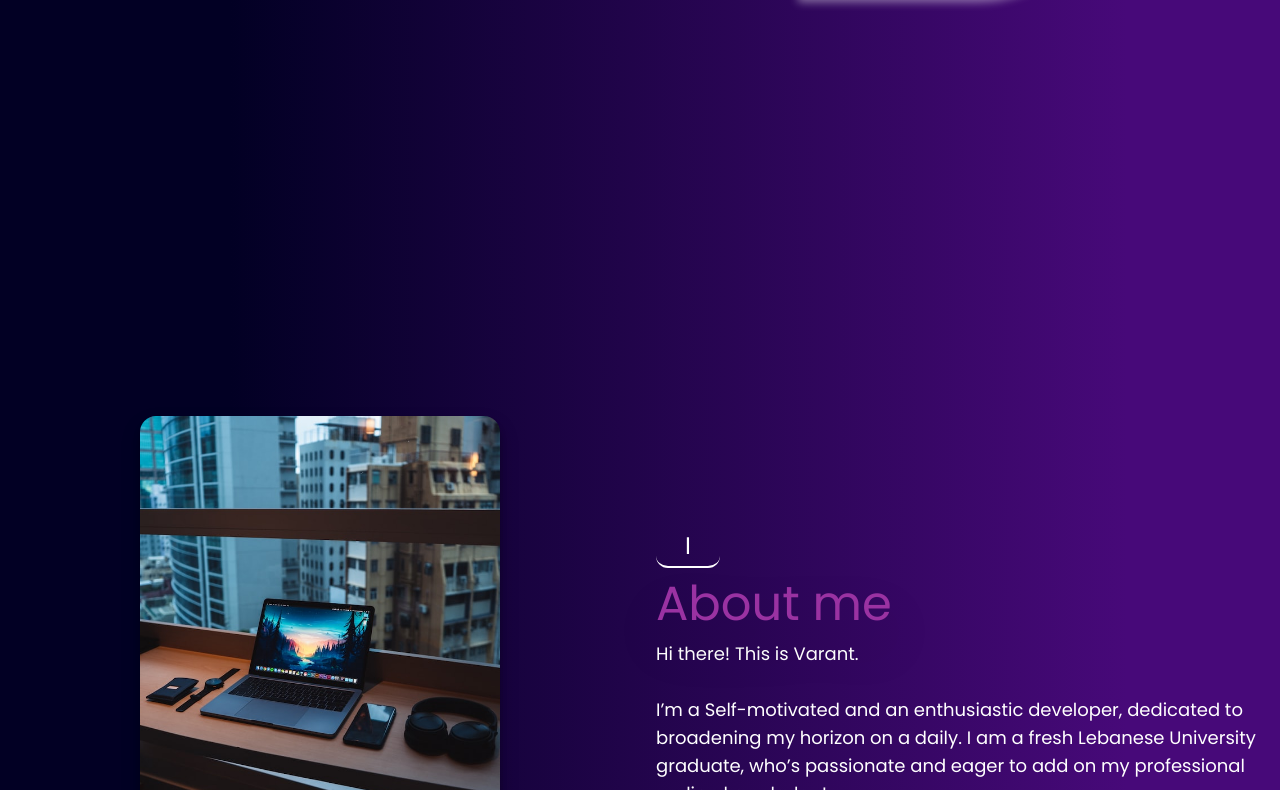
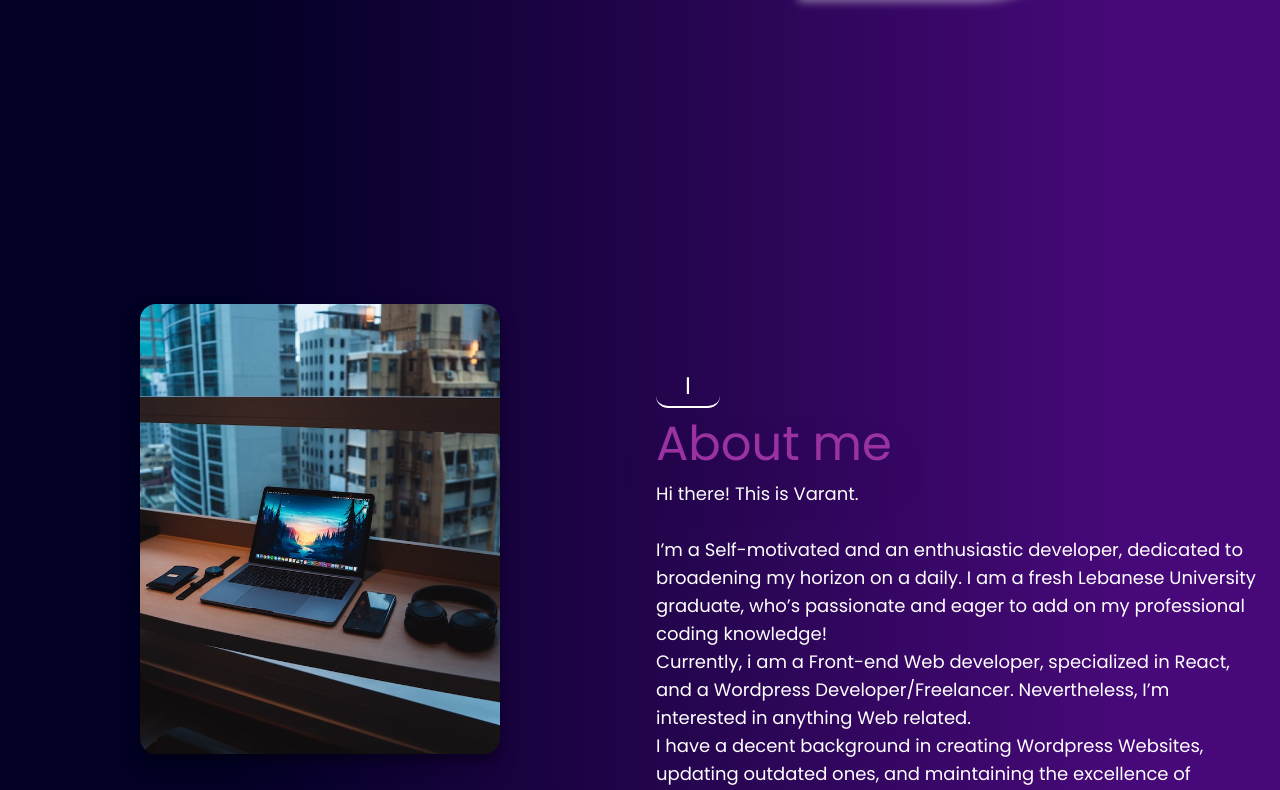
Before and after one commit to Varantt/Portfolio-website, a React (Vite) app: page / in a window 1280 px wide. Shown: the part 610-1400 px from the top of the page. Built offline with nearby package versions, Linux system fonts and the light colour scheme.

Commit message:
margin fix

```diff
--- a/src/components/About.jsx
+++ b/src/components/About.jsx
@@ -10,7 +10,7 @@ export default function About() {
   return (
     <section
       id="about"
-      className={` mt-32`}
+      className={` mt-16`}
     >
       <div className="container  flex flex-col  lg:flex-row  items-center mb-16 md:mb-32  overflow-x-hidden">
         {/* item-1 */}
@@ -28,7 +28,7 @@ export default function About() {
 
         {/* item 2 */}
 
-        <div className={`flex  flex-col space-y-3  md:w-1/2 p-4 md:mt-96 items-center md:items-start  ${
+        <div className={`flex  flex-col space-y-3  md:w-1/2 p-4 md:mt-72 items-center md:items-start  ${
             isVisible ? "slide-up-2 " : ""
           }   `}>
           <span className="text-2xl border-b-2 border-white text-center text-white w-16 rounded-xl p-1">
```
